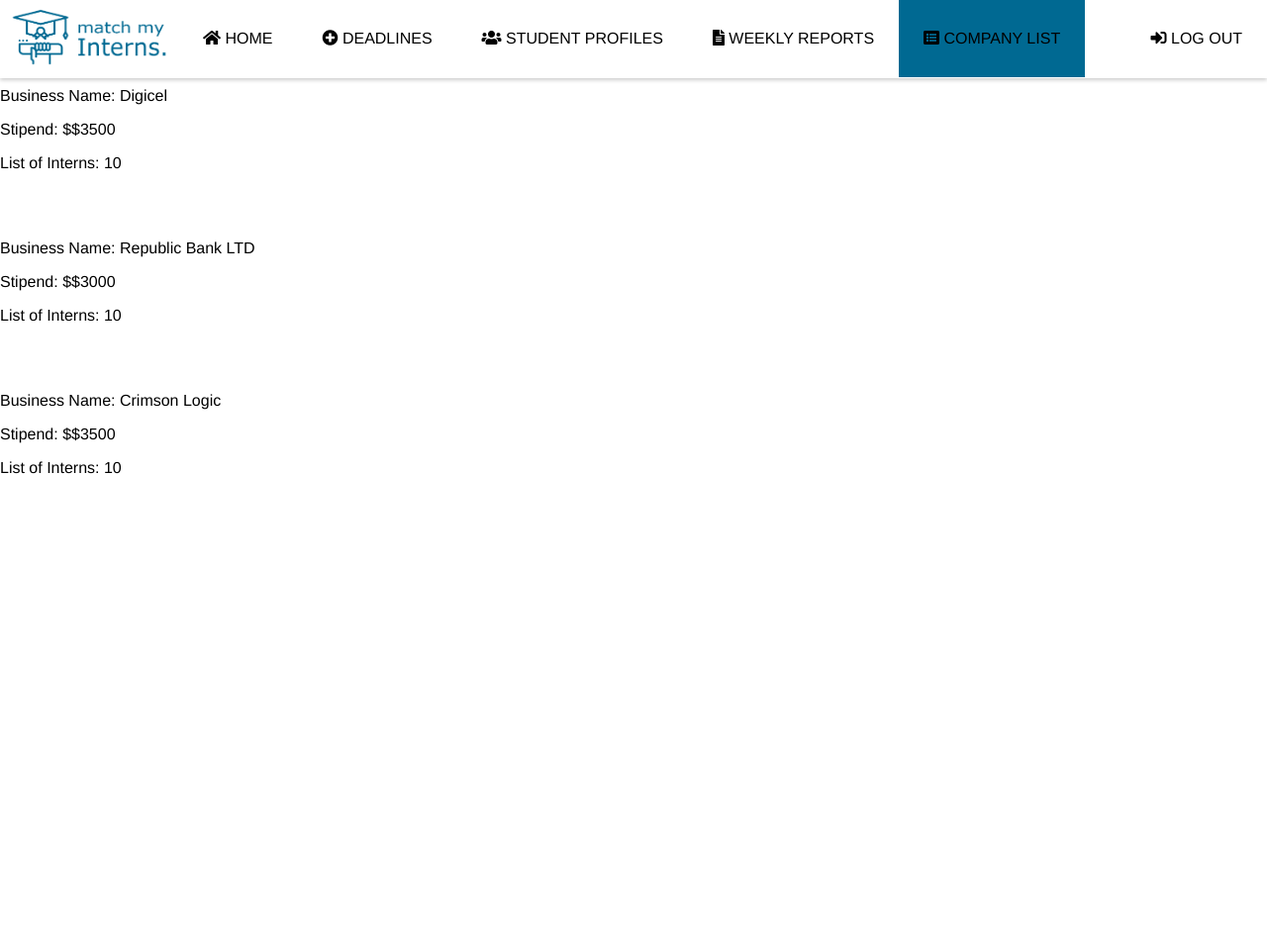
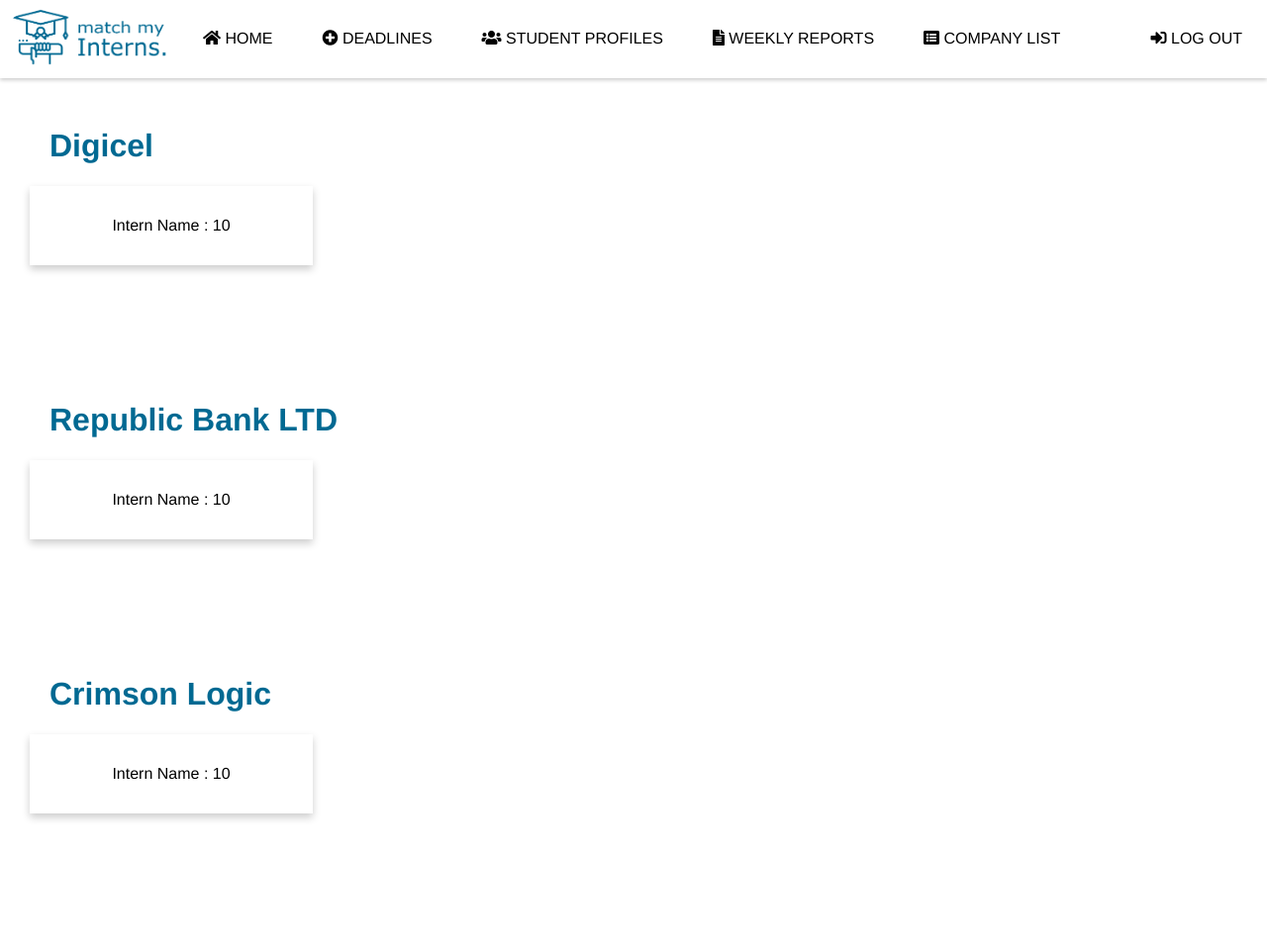
Before and after one commit to RandyDeo/INFO3604_Project, a Flask app: template templates/dcit-shortlist.html in a window 1280 px wide. Shown: the whole page at 99% size. Before the commit the page ends 479 px from the top, so only its background shows below. Run offline with Flask 2, Linux system fonts and the light colour scheme; the template is opened without the code that fills it: values that come from a table or form of the project are taken from there, most other values are stand-ins (such as "Sample title", 1, 10 or a date in 2020); some libraries are stand-ins or nearby versions.

Commit message:
Update dcit-shortlist.html

```diff
--- a/templates/dcit-shortlist.html
+++ b/templates/dcit-shortlist.html
@@ -10,7 +10,33 @@
 </head>
 
 <style>
+.student_card{
+    box-shadow: 0 4px 8px 0 rgba(0,0,0,0.2);
+    float: left;
+    width: 20%;
+    padding: 15px;
+    text-align: center;
+    margin-left: 30px;
+    }
 
+    .student_card.hover{
+        box-shadow: 0 8px 16px 0 rgba(0,0,0,0.2);
+    }
+
+    img {
+      border-radius: 50%;
+    }
+
+     button{
+        border-radius: 20px;
+        height: 45px;
+        width: 150px;
+
+    }
+
+    .intern_info{
+        margin-bottom: 240px;
+    }
 
 
 </style>
@@ -24,29 +50,37 @@
                 <li class=""><a href="deadlines"> <i class="fas fa-plus-circle"> </i> DEADLINES </a> </li>
                 <li class=""><a href="dcitStudentProfiles"> <i class="fas fa-users"> </i> STUDENT PROFILES </a> </li>
                 <li class=""><a href="dcitWeeklyReports"> <i class="fas fa-file-alt"> </i> WEEKLY REPORTS </a> </li>
-                <li class="active"><a href="dcitCompanyList"> <i class="fas fa-list-alt"> </i> COMPANY LIST </a> </li>
+                <li class=""><a href="dcitCompanyList"> <i class="fas fa-list-alt"> </i> COMPANY LIST </a> </li>
                 <li class="right"><a href="logout"> <i class="fas fa-sign-in-alt"> </i> LOG OUT</a></li>
             </ul>
         </div>
     </nav>
     <br> <br> <br>
+    <br> <br> <br>
 
     <!--LIST OF SHORTLIST CODE STARTS HERE -->
     <table action="/dcit-shortlist" method='GET'>
+            {% for business in businesses %}
+                <div class="businessName">
+                    <h1>{{business.bname}}</h1>
 
-
-            {% for business in businesses %}
-                        <br>
-                        <p>Business Name: {{business.bname}}</p>
-                        <p>Stipend: ${{business.stipend}}</p>
-                        <p>List of Interns: {{temps[business.businessID]}}</p>
-                        <br>
+                <div class="intern_info">
+                    {% for student in temps[business.businessID] %}
+                        <div class="student_card">
+                            <p> Intern Name : {{ student }}</p>
+                            {% for intern in students_list %}
+                                {% if intern.name == student %}
+                                    <p> Student ID: {{ intern.uwiid }}</p>
+                                    <p> Student GPA: {{ intern.gpa }}</p>
+                                {% endif %}
+                            {% endfor %}
+                        </div>
+                    {% endfor %}
+                </div>
+                </div>
 
             {% endfor %}
-
     </table>
-
-
 </body>
 
 </html>
```
